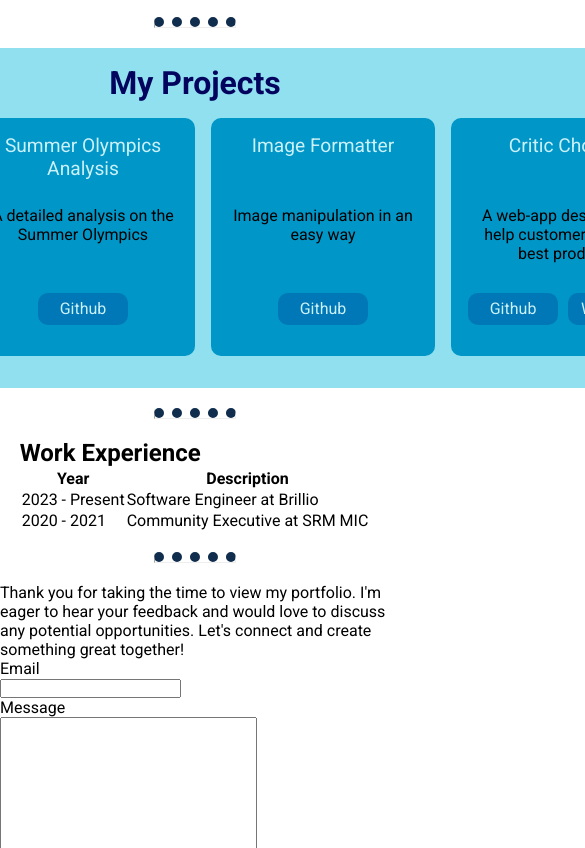
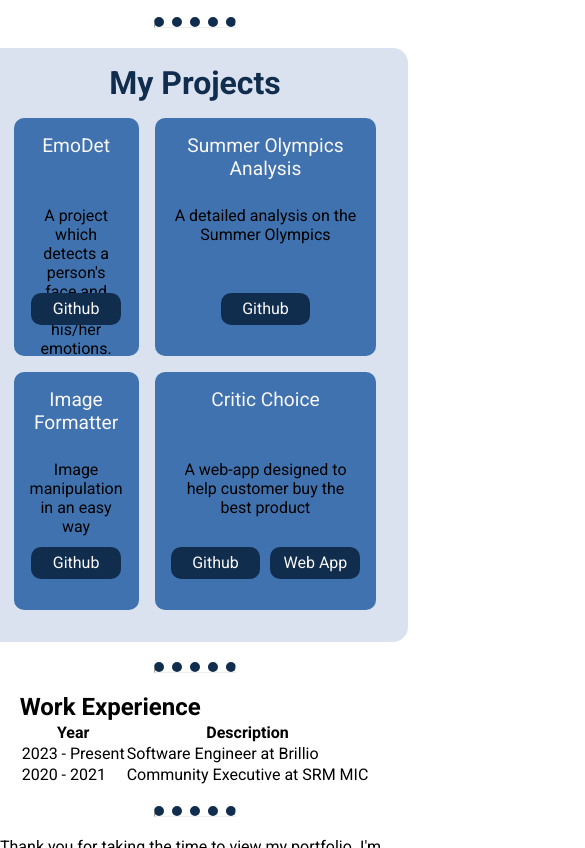
Before and after one commit to archihalder/portfolio, a plain HTML site: page index.html in a window 390 px wide. Shown: the part 2500-3348 px from the top of the page, 585 px wide, since content can reach past the window. Drawn offline with Linux system fonts and the light colour scheme.

Commit message:
updated colors and added some media queries

```diff
--- a/css/project.css
+++ b/css/project.css
@@ -1,15 +1,15 @@
 .projects {
   text-align: center;
-  background-color: var(--clr-300);
+  background-color: var(--new-200);
   border-radius: 15px;
-  margin: auto 1rem;
-  padding: 1rem 1rem;
+  margin: 0 2rem;
+  padding: 1rem;
   /* border: 2px solid red; */
 }
 
 .projects h2 {
   font-size: 2rem;
-  color: var(--clr-900);
+  color: var(--new-900);
 }
 
 .cardholder {
@@ -25,9 +25,7 @@
 .card {
   /* border: 2px solid red; */
   padding: 1rem;
-  width: 12rem;
-  background-color: var(--clr-600);
-  color: white;
+  background-color: var(--new-600);
   display: grid;
   grid-template-rows: 1fr 1fr 1fr;
   gap: 10px;
@@ -37,14 +35,14 @@
 .project-title {
   font-size: 1.2rem;
   padding-bottom: 1rem;
-  color: var(--clr-100);
+  color: var(--new-100);
   height: max-content;
 }
 
 .description {
   font-size: 1rem;
-  color: black;
-  height: max-content;
+  color: #000;
+  height: 2rem;
 }
 
 .url {
@@ -61,7 +59,20 @@
   height: 2rem;
   width: 10ch;
   text-decoration: none;
-  background-color: var(--clr-700);
-  color: var(--clr-100);
+  background-color: var(--new-900);
+  color: var(--new-100);
   border-radius: 10px;
 }
+
+@media (800px <= width <= 975px) {
+  .url {
+    flex-direction: column;
+  }
+}
+
+@media (width <= 800px) {
+  .cardholder {
+    grid-template-columns: 1fr 1fr;
+    grid-template-columns: 1fr 1fr;
+  }
+}
```
